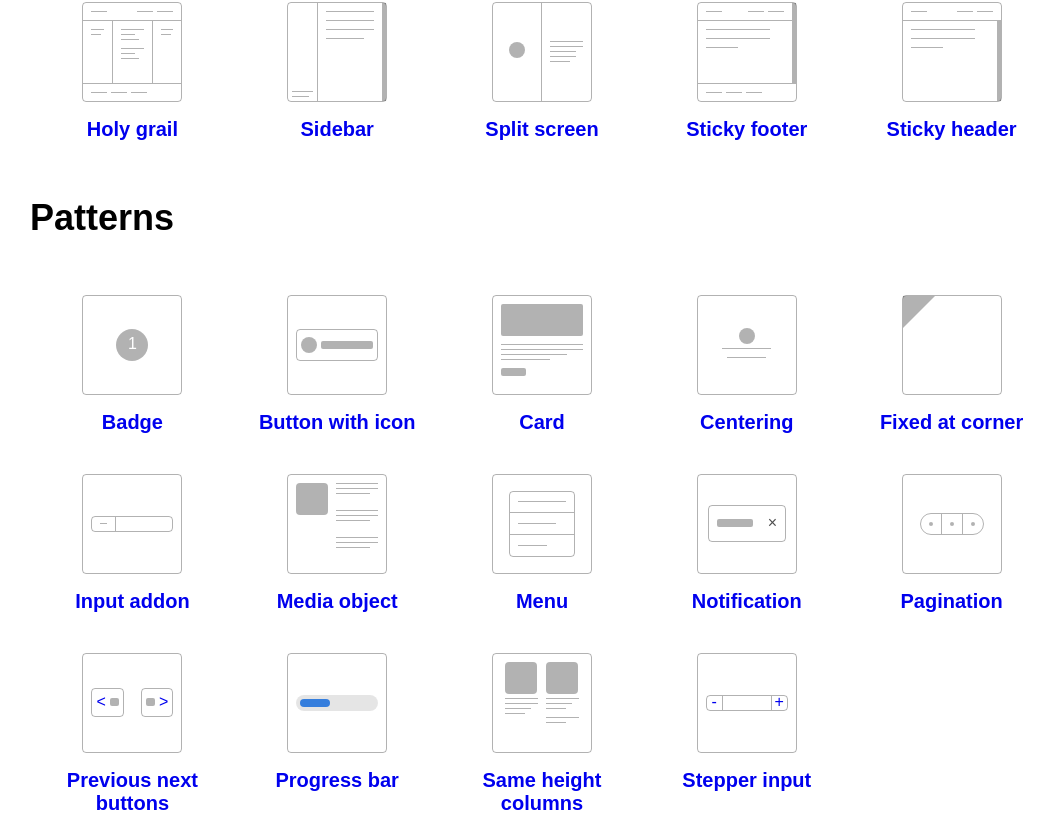
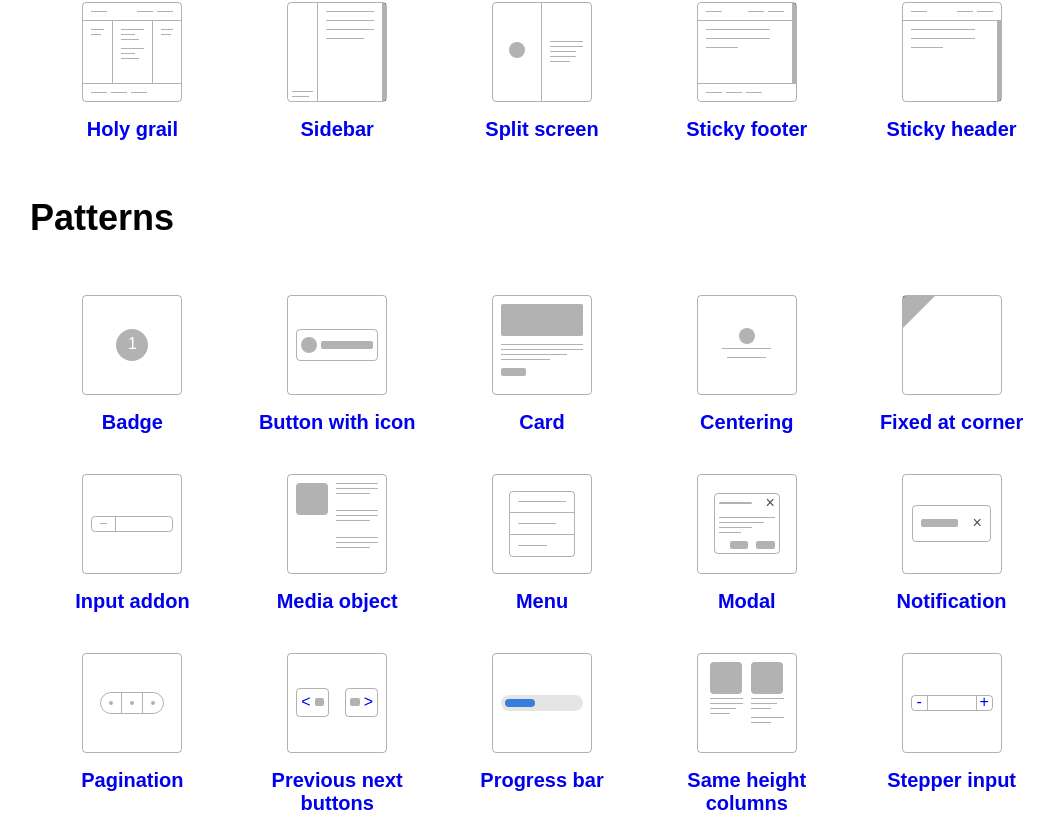
Before and after one commit to phuocng/csslayout, a React (Vite) app: page / in a window 1280 px wide. Shown: the part 363-1193 px from the top of the page, without its empty margins (98-1152 px from the left). Built offline with nearby package versions, Linux system fonts and the light colour scheme; a small style sheet from the web is missing.

Commit message:
Add modal

```diff
--- a/client/App.jsx
+++ b/client/App.jsx
@@ -11,6 +11,7 @@ import HolyGrail from './layouts/holy-grail/Details';
 import InputAddon from './layouts/input-add-on/Details';
 import MediaObject from './layouts/media-object/Details';
 import Menu from './layouts/menu/Details';
+import Modal from './layouts/modal/Details';
 import Notification from './layouts/notification/Details';
 import Pagination from './layouts/pagination/Details';
 import PreviousNextButtons from './layouts/previous-next-buttons/Details';
@@ -36,6 +37,7 @@ const App = () => {
                 <Route exact={true} path='/input-add-on'><InputAddon /></Route>
                 <Route exact={true} path='/media-object'><MediaObject /></Route>
                 <Route exact={true} path='/menu'><Menu /></Route>
+                <Route exact={true} path='/modal'><Modal /></Route>
                 <Route exact={true} path='/notification'><Notification /></Route>
                 <Route exact={true} path='/pagination'><Pagination /></Route>
                 <Route exact={true} path='/previous-next-buttons'><PreviousNextButtons /></Route>
--- a/client/Home.jsx
+++ b/client/Home.jsx
@@ -10,6 +10,7 @@ import HolyGrailCover from './layouts/holy-grail/Cover';
 import InputAddonCover from './layouts/input-add-on/Cover';
 import MediaObjectCover from './layouts/media-object/Cover';
 import MenuCover from './layouts/menu/Cover';
+import ModalCover from './layouts/modal/Cover';
 import NotificationCover from './layouts/notification/Cover';
 import PaginationCover from './layouts/pagination/Cover';
 import PreviousNextButtonCover from './layouts/previous-next-buttons/Cover';
@@ -130,6 +131,12 @@ const Home = () => {
                         </Link>
                     </div>
                     <div className="pa1 w-20">
+                        <Link to="/modal" className="link flex flex-column items-center justify-center tc hover-bg-black-10 br2 pa3">
+                            <ModalCover />
+                            <h4 className="f4 mv0 pt3">Modal</h4>
+                        </Link>
+                    </div>
+                    <div className="pa1 w-20">
                         <Link to="/notification" className="link flex flex-column items-center justify-center tc hover-bg-black-10 br2 pa3">
                             <NotificationCover />
                             <h4 className="f4 mv0 pt3">Notification</h4>
--- /dev/null
+++ b/client/layouts/modal/Cover.jsx
@@ -0,0 +1,32 @@
+import React from 'react';
+
+import Frame from '../../placeholders/Frame';
+import Line from '../../placeholders/Line';
+import Rectangle from '../../placeholders/Rectangle';
+
+const Cover = () => {
+    return (
+        <Frame>
+            <div className="flex flex-column h-100 items-center justify-center pa3">
+                <div className="b--black-30 ba br2 w-100">
+                    <div className="flex items-center justify-between ph1">
+                        <div className="w-60"><Rectangle height={2} /></div>
+                        <div className="black-70">&times;</div>
+                    </div>
+                    <div className="pa1">
+                        <div className="w-100 mb1"><Line /></div>
+                        <div className="w-80 mb1"><Line /></div>
+                        <div className="w-60 mb1"><Line /></div>
+                        <div className="w-40"><Line /></div>
+                    </div>
+                    <div className="flex items-center justify-end pa1">
+                        <div className="w-33 mr2"><Rectangle height={8} /></div>
+                        <div className="w-33"><Rectangle height={8} /></div>
+                    </div>
+                </div>
+            </div>
+        </Frame>
+    );
+};
+
+export default Cover;
--- /dev/null
+++ b/client/layouts/modal/Details.jsx
@@ -0,0 +1,82 @@
+import React from 'react';
+
+import DetailsLayout from '../../DetailsLayout';
+import Block from '../../placeholders/Block';
+import BrowserFrame from '../../placeholders/BrowserFrame';
+import Circle from '../../placeholders/Circle';
+import Rectangle from '../../placeholders/Rectangle';
+import SampleCode from '../../SampleCode';
+import useDocumentTitle from '../../hooks/useDocumentTitle';
+
+const Details = () => {
+    useDocumentTitle('CSS Layout ∙ Modal');
+
+    return (
+        <DetailsLayout>
+            <h1 className="f1 tc">Modal</h1>
+            <BrowserFrame
+                content={
+                    <div className="h-100 flex flex-column items-center justify-center">
+                        <div className="b--black-30 ba br2 w-50">
+                            <div className="flex items-center justify-between bb b--black-30 pa3">
+                                <div className="w-60"><Rectangle /></div>
+                                <div className="black-70">
+                                    <Circle />
+                                </div>
+                            </div>
+                            <div className="pa3">
+                                <div className="mb3"><Block numberOfBlocks={10} /></div>
+                                <Block numberOfBlocks={5} />
+                            </div>
+                            <div className="flex justify-end bt b--black-30 pa3">
+                                <div className="w-30 mr2"><Rectangle height={32} /></div>
+                                <div className="w-30"><Rectangle height={32} /></div>
+                            </div>
+                        </div>
+                    </div>
+                }
+                source={
+<SampleCode
+lang="html"
+code={`
+<div style="
+    /* Border */
+    border: 1px solid rgba(0, 0, 0.3);
+    border-radius: 4px;
+">
+    <!-- Header -->
+    <div style="
+        display: flex;
+        justify-content: space-between;
+        /* Border */
+        border-bottom: 1px solid rgba(0, 0, 0.3);
+    ">
+        <!-- Title -->
+        ...
+        <!-- Close icon sticks to the right -->
+        ...
+    </div>
+
+    <!-- Content -->
+    ...
+
+    <!-- Footer -->
+    <div style="
+        display: flex;
+        /* Push the buttons to the right */
+        justify-content: flex-end;
+        /* Border */
+        border-top: 1px solid rgba(0, 0, 0.3);
+    ">
+        ...
+    </div>
+</div>
+`}
+/>
+                }
+            />
+        </DetailsLayout>
+    );
+};
+
+export default Details;
--- a/client/layouts/notification/Details.jsx
+++ b/client/layouts/notification/Details.jsx
@@ -3,6 +3,7 @@ import React from 'react';
 import DetailsLayout from '../../DetailsLayout';
 import Block from '../../placeholders/Block';
 import BrowserFrame from '../../placeholders/BrowserFrame';
+import Circle from '../../placeholders/Circle';
 import SampleCode from '../../SampleCode';
 import useDocumentTitle from '../../hooks/useDocumentTitle';
 
@@ -18,19 +19,7 @@ const Details = () => {
                         <div className="b--black-30 ba br2 flex justify-between w-60">
                             <div className="pa3 w-80"><Block numberOfBlocks={5} /></div>
                             <button className="black-30 bn f2 flex h2 items-center justify-center w2" style={{ marginRight: '1px' }}>
-                                <svg
-                                    viewBox="0 0 24 24"
-                                    style={{
-                                        stroke: 'rgb(0, 0, 0)',
-                                        fill: 'none',
-                                        strokeWidth: 1,
-                                        strokeLinecap: 'round',
-                                        strokeLinejoin: 'round',
-                                        height: '16px',
-                                        width: '16px'
-                                    }}>
-                                        <path d="M12,0.5c6.351,0,11.5,5.149,11.5,11.5S18.351,23.5,12,23.5S0.5,18.351,0.5,12S5.649,0.5,12,0.5z M7,7l10,10 M17,7L7,17" />
-                                </svg>
+                                <Circle />
                             </button>
                         </div>
                     </div>
```
